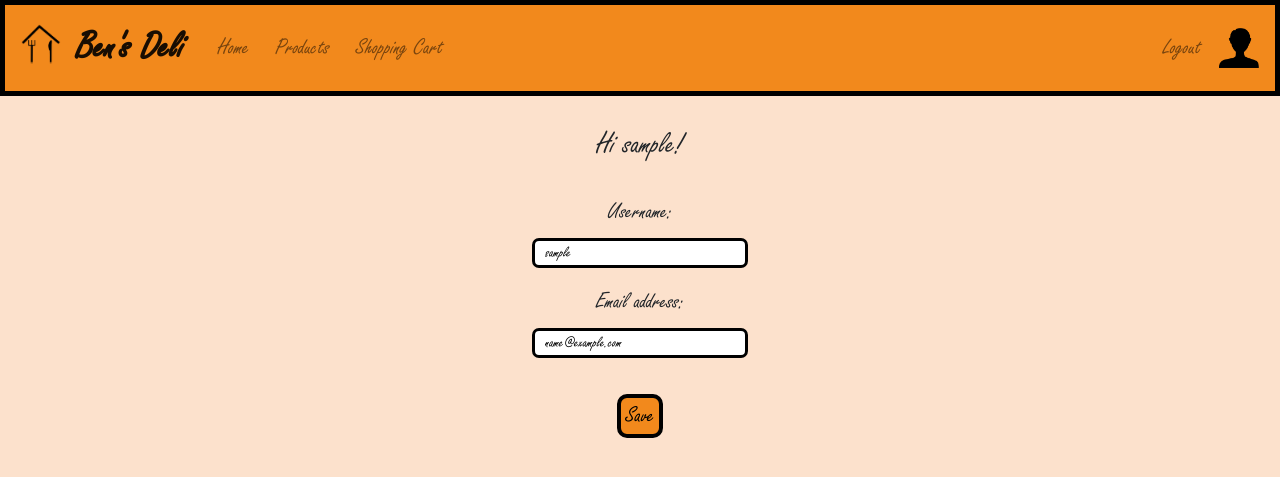
After one commit to Thibault-Knobloch/bens-deli, a Django app: page /profile/ in a window 1280 px wide. The commit adds this page. Shown: the top 477 px of the page. Run offline with Django 4.2, Linux system fonts and the light colour scheme; the visitor is signed in with stand-in values (Sample User, id 1).

Commit message:
add user profile edit page

```diff
--- a/bensdeli/static/css/index.css
+++ b/bensdeli/static/css/index.css
@@ -31,6 +31,13 @@
 .logo_text {
     font-size: 40px !important;
     font-weight: bold;
+}
+
+.navbar_profile_icon {
+    width: 3vw;
+    min-width: 40px;
+    margin-right: 15px;
+    margin-top: -8px;
 }
 
 .navigation_text {
--- a/bensdeli/templates/base.html
+++ b/bensdeli/templates/base.html
@@ -27,7 +27,7 @@
 <body class="bg_cream">
   <header>
     <nav class="navbar navbar-expand-lg navbar-light bg-light bg_orange" style="border: 5px solid black;">
-      <img class="navbar_logo" src="{% static 'images/logo_fake.png' %}" alt="My Image" onclick="location.assign('/');">
+      <img class="navbar_logo" src="{% static 'images/logo_fake.png' %}" alt="bens deli logo" onclick="location.assign('/');">
       <a class="navbar-brand custom_navbar" href="/"><span class="logo_text">Ben's Deli</span></a>
 
       <div class="collapse navbar-collapse" id="navbarNav">
@@ -38,11 +38,17 @@
           <li class="nav-item navigation_text {% if '/product/' in request.path %}active{% endif %}">
             <a class="nav-link" href="/product/1">Products</a>
           </li>
+          <li class="nav-item navigation_text {% if '/cart/' in request.path %}active{% endif %}">
+            <a class="nav-link" href="/cart/">Shopping Cart</a>
+          </li>
         </ul>
         <ul class="navbar-nav ml-auto" style='order: 2;'>
           {% if user.is_authenticated %}
             <li class="nav-item navigation_text">
               <a class="nav-link" href="{% url 'logout_view' %}?next={{ request.path }}">Logout</a>
+            </li>
+            <li class="nav-item navigation_text">
+              <img class="centered navbar_logo" src="{% static 'images/profile_icon.png' %}" alt="profile icon" onclick="location.assign('/profile');">
             </li>
           {% else %}
             <li class="nav-item navigation_text {% if request.path == '/login/' %}active{% endif %}">
--- a/bensdeli/users/forms.py
+++ b/bensdeli/users/forms.py
@@ -18,3 +18,10 @@ class RegisterForm(UserCreationForm):
 class LoginForm(AuthenticationForm):
     username = forms.CharField(label='Username or Email')
     password = forms.CharField(label='Password', widget=forms.PasswordInput)
+
+
+class UserEditForm(forms.ModelForm):
+    username = forms.CharField(help_text='')
+    class Meta:
+        model = User
+        fields = ["username", "email"]
--- /dev/null
+++ b/bensdeli/users/templates/users/profile.html
@@ -0,0 +1,14 @@
+{% extends 'base.html' %}
+
+{% block content %}
+<div class="register_container">
+    <h2 class="centered" style="width: fit-content;">Hi {{user.username}}!</h2>
+    <div class="register_form_div">
+        <form method="post" class="profile_form">
+            {% csrf_token %}
+            {{ form.as_p }}
+            <button class="register_button orange_bg black_border" type="submit">Save</button>
+        </form>
+    </div>
+</div>
+{% endblock %}
--- a/bensdeli/users/urls.py
+++ b/bensdeli/users/urls.py
@@ -5,4 +5,5 @@ urlpatterns = [
     path("login/", views.user_login_view, name="user_login_view"),
     path("register/", views.register_view, name="register_view"),
     path("logout/", views.logout_view, name="logout_view"),
+    path("profile/", views.profile_view, name="profile_view"),
 ]
--- a/bensdeli/users/views.py
+++ b/bensdeli/users/views.py
@@ -1,5 +1,5 @@
 from django.shortcuts import render, redirect
-from .forms import RegisterForm, LoginForm
+from .forms import RegisterForm, LoginForm, UserEditForm
 from django.contrib.auth import login, authenticate, logout
 from django.contrib.auth.views import LoginView
 
@@ -37,6 +37,8 @@ def user_login_view(request):
             password = form.cleaned_data.get('password')
             user = authenticate(request, username=username, password=password)
             next_url = request.GET.get('next', '/')
+            if next_url == "/register/" or next_url == "/login/":
+                next_url = "/"
             if user is not None:
                 login(request, user)
                 return redirect(next_url)
@@ -45,3 +47,16 @@ def user_login_view(request):
     else:
         form = LoginForm()
     return render(request, 'users/login.html', {'form': form})
+
+
+def profile_view(request):
+    user = request.user
+    if request.method == "POST":
+        form = UserEditForm(request.POST, instance=user)
+        if form.is_valid():
+            form.save()
+            return redirect("profile_view")
+    if request.method == "GET":
+        form = UserEditForm(instance=user, initial={'username': user.username, 'email': user.email})
+        return render(request, "users/profile.html", {'form': form})
+    return redirect("index_view")
```
Also changed, not shown: bensdeli/static/images/profile_icon.png (added).
